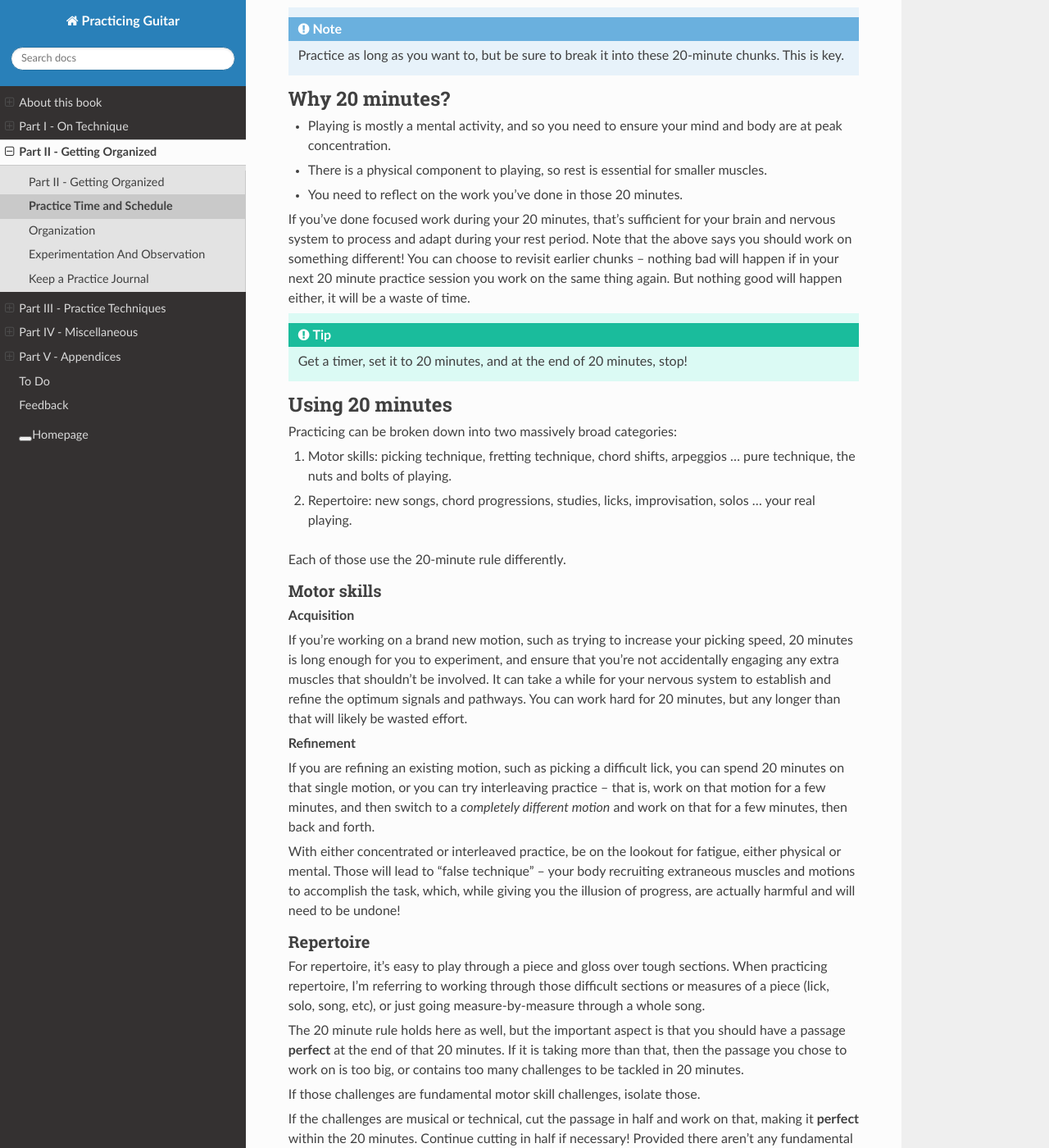
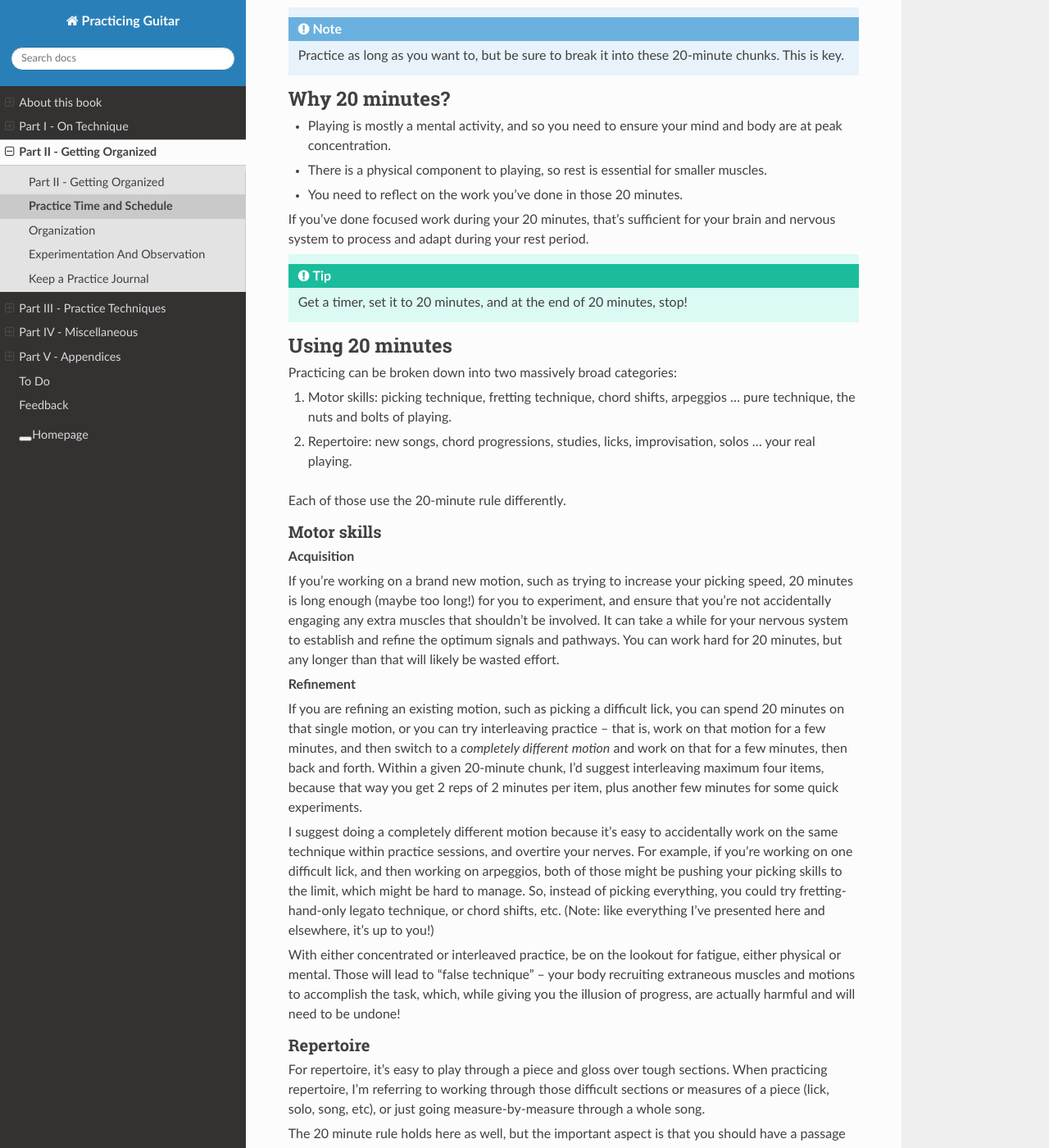
Before and after one commit to jzohrab/practicing-guitar, a Sphinx documentation site: the page built from docs/part-2-getting-organized/time-and-schedule.rst, in a window 1280 px wide and 1400 px high, scrolled down 366 px. Shown: the whole window at 82% size. Built offline with Sphinx 7.4.7 and the Read the Docs theme 2.0.0, drawn with Linux system fonts in a browser that asks for light colours; a script that is not in the unit is left out; some of the changed text lies outside the part shown.

Commit message:
Time and sched.

```diff
--- a/docs/part-2-getting-organized/time-and-schedule.rst
+++ b/docs/part-2-getting-organized/time-and-schedule.rst
@@ -9,7 +9,7 @@
 
 1. Practice hard for 20 minutes.
 2. Take a short break, noting any observations.  Shake things out, stretch.
-3. Go back to step 1, and work on *something different* (don't repeat anything you practiced in this session).
+3. Go back to step 1, and work on *something different*.  You can repeat 20-minute chunks, but they should be spaced out during the day (see :ref:`repeating_chunks` below).
 
 .. note:: Practice as long as you want to, but be sure to break it into these 20-minute chunks.  This is key.
 
@@ -20,7 +20,7 @@
 * There is a physical component to playing, so rest is essential for smaller muscles.
 * You need to reflect on the work you've done in those 20 minutes.
 
-If you've done focused work during your 20 minutes, that's sufficient for your brain and nervous system to process and adapt during your rest period.  Note that the above says you should work on something different!  You can choose to revisit earlier chunks -- nothing bad will happen if in your next 20 minute practice session you work on the same thing again.  But nothing good will happen either, it will be a waste of time.
+If you've done focused work during your 20 minutes, that's sufficient for your brain and nervous system to process and adapt during your rest period.
 
 .. tip:: Get a timer, set it to 20 minutes, and at the end of 20 minutes, stop!
 
@@ -39,11 +39,13 @@
 
 **Acquisition**
 
-If you're working on a brand new motion, such as trying to increase your picking speed, 20 minutes is long enough for you to experiment, and ensure that you're not accidentally engaging any extra muscles that shouldn't be involved.  It can take a while for your nervous system to establish and refine the optimum signals and pathways.  You can work hard for 20 minutes, but any longer than that will likely be wasted effort.
+If you're working on a brand new motion, such as trying to increase your picking speed, 20 minutes is long enough (maybe too long!) for you to experiment, and ensure that you're not accidentally engaging any extra muscles that shouldn't be involved.  It can take a while for your nervous system to establish and refine the optimum signals and pathways.  You can work hard for 20 minutes, but any longer than that will likely be wasted effort.
 
 **Refinement**
 
-If you are refining an existing motion, such as picking a difficult lick, you can spend 20 minutes on that single motion, or you can try interleaving practice -- that is, work on that motion for a few minutes, and then switch to a *completely different motion* and work on that for a few minutes, then back and forth.
+If you are refining an existing motion, such as picking a difficult lick, you can spend 20 minutes on that single motion, or you can try interleaving practice -- that is, work on that motion for a few minutes, and then switch to a *completely different motion* and work on that for a few minutes, then back and forth.  Within a given 20-minute chunk, I'd suggest interleaving maximum four items, because that way you get 2 reps of 2 minutes per item, plus another few minutes for some quick experiments.
+
+I suggest doing a completely different motion because it's easy to accidentally work on the same technique within practice sessions, and overtire your nerves.  For example, if you're working on one difficult lick, and then working on arpeggios, both of those might be pushing your picking skills to the limit, which might be hard to manage.  So, instead of picking everything, you could try fretting-hand-only legato technique, or chord shifts, etc.  (Note: like everything I've presented here and elsewhere, it's up to you!)
 
 With either concentrated or interleaved practice, be on the lookout for fatigue, either physical or mental.  Those will lead to "false technique" -- your body recruiting extraneous muscles and motions to accomplish the task, which, while giving you the illusion of progress, are actually harmful and will need to be undone!
 
@@ -85,6 +87,15 @@
 
 When you're done the 20 minutes, take a short break.  Stretch, relax, make notes.  Your mind, nerves, and muscles need to take a moment to refresh.
 
+.. _repeating_chunks:
+
+Repeating 20-minute chunks
+--------------------------
+
+For motor skill aquisition, it's very good to do short bursts of practice a few times a day.  Do a short practice session, take a break for an hour or so, and then repeat that same session.  Do that a few times.
+
+The rest period allows your body to make some quick adjustments.  Don't expect to see improvement within the same day, but after a longer rest, things might come together.  Especially with interleaved practice (of a few items), you can cover a lot of ground.
+
 Day-to-day Schedule
 -------------------
 
```
